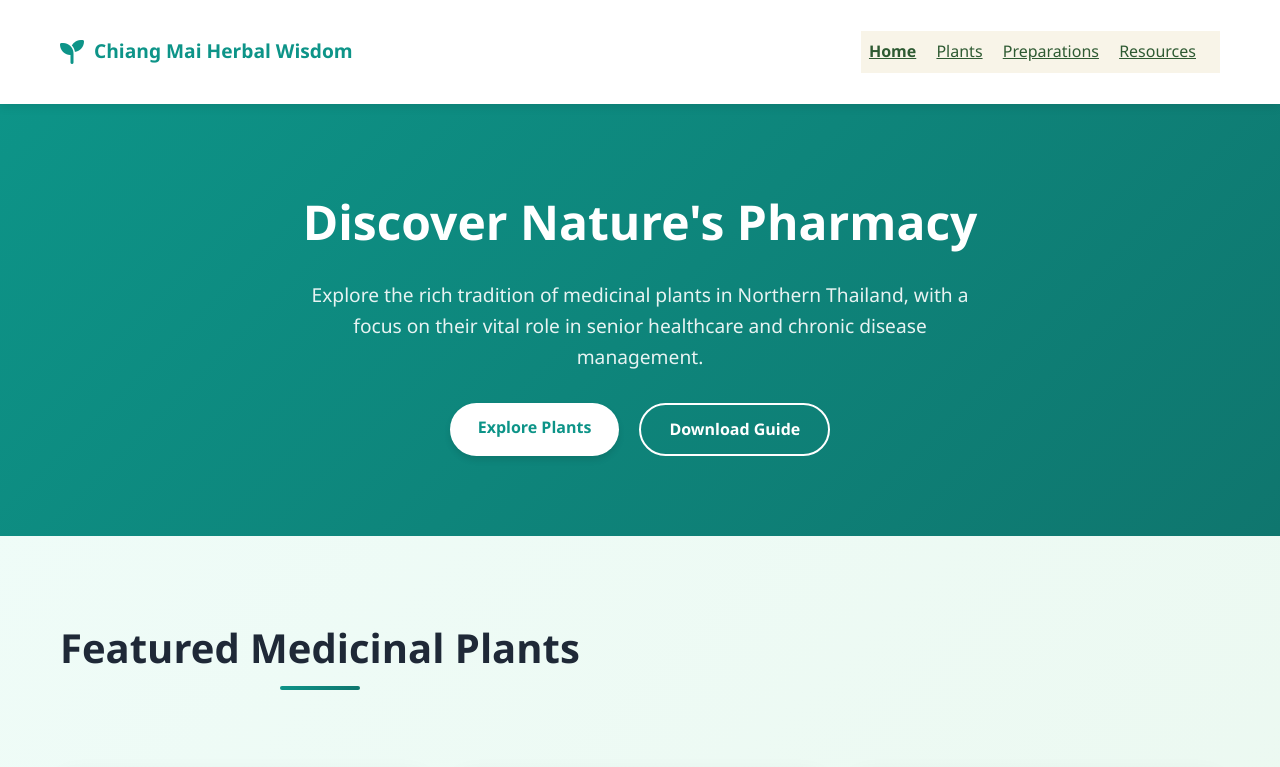
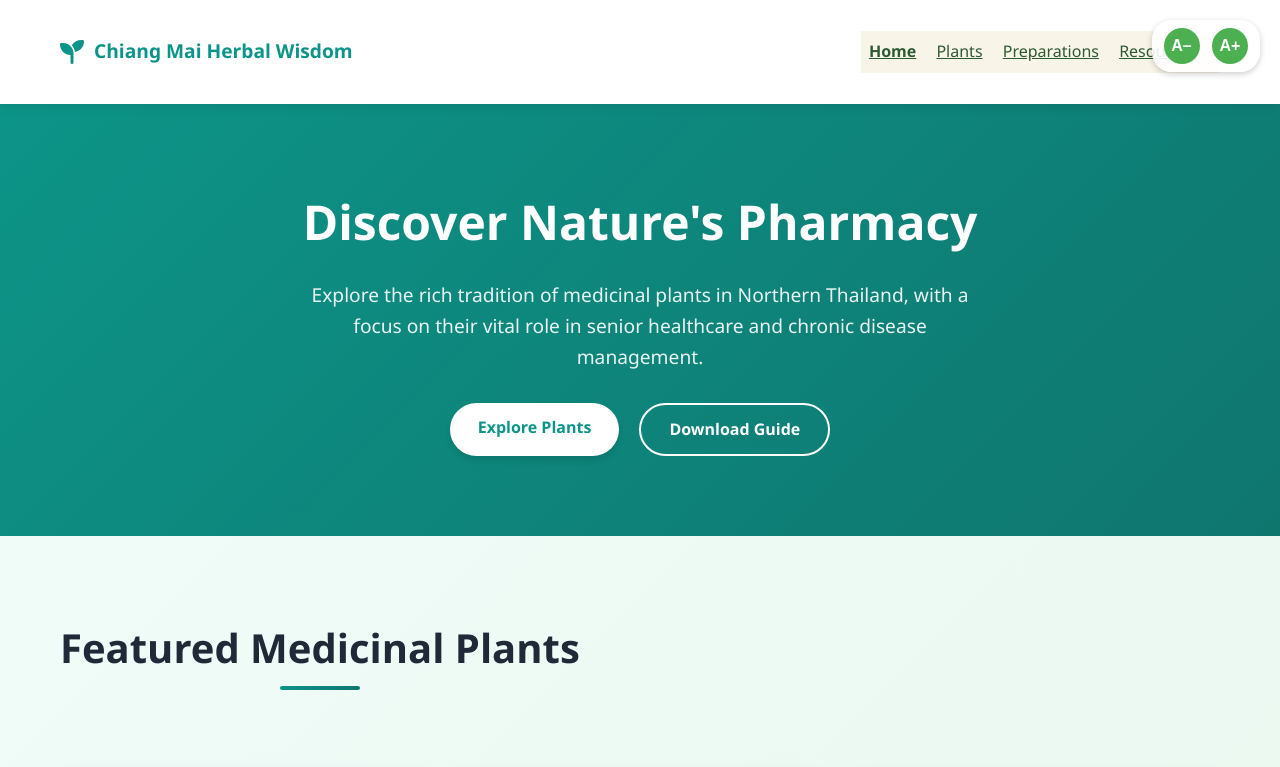
Before and after one commit to GuruchanCnx/herbal_wisdom, a plain HTML site: page index.html in a window 1280 px wide. Shown: the top 767 px of the page. Drawn offline with Linux system fonts and the light colour scheme.

Commit message:
Update index.html

```diff
--- a/index.html
+++ b/index.html
@@ -7,6 +7,64 @@
     <title>Chiang Mai Herbal Wisdom - Home</title>
     <link rel="stylesheet" href="style.css">
     <link rel="stylesheet" href="https://cdnjs.cloudflare.com/ajax/libs/font-awesome/6.4.0/css/all.min.css">
+    <style>
+  body {
+    transition: font-size 0.3s ease;
+    font-size: 16px; /* Default */
+  }
+  .font-controls {
+    position: fixed;
+    top: 20px;
+    right: 20px;
+    z-index: 1000;
+    background: rgba(255, 255, 255, 0.9);
+    padding: 8px;
+    border-radius: 20px;
+    box-shadow: 0 2px 6px rgba(0,0,0,0.2);
+    font-family: Arial, sans-serif;
+  }
+  .font-controls button {
+    background: #4CAF50;
+    color: white;
+    border: none;
+    width: 36px;
+    height: 36px;
+    border-radius: 50%;
+    font-weight: bold;
+    cursor: pointer;
+    margin: 0 4px;
+    font-size: 16px;
+  }
+  .font-controls button:hover {
+    background: #388E3C;
+  }
+</style>
+
+<script>
+  // Load saved font size
+  document.addEventListener('DOMContentLoaded', () => {
+    const savedSize = localStorage.getItem('fontSize') || '16';
+    document.body.style.fontSize = savedSize + 'px';
+
+    // Increase font
+    window.increaseFont = () => {
+      let size = parseInt(getComputedStyle(document.body).fontSize);
+      if (size < 24) { // Max size: 24px
+        document.body.style.fontSize = (size + 2) + 'px';
+        localStorage.setItem('fontSize', (size + 2));
+      }
+    };
+
+    // Decrease font
+    window.decreaseFont = () => {
+      let size = parseInt(getComputedStyle(document.body).fontSize);
+      if (size > 12) { // Min size: 12px
+        document.body.style.fontSize = (size - 2) + 'px';
+        localStorage.setItem('fontSize', (size - 2));
+      }
+    };
+  });
+</script>
 </head>
 <body>
     <!-- Header -->
@@ -27,7 +85,10 @@
             </div>
         </div>
     </header>
-
+<div class="font-controls">
+  <button onclick="decreaseFont()">A–</button>
+  <button onclick="increaseFont()">A+</button>
+</div>
     <!-- Hero Section -->
     <section class="hero">
         <div class="container">
```
